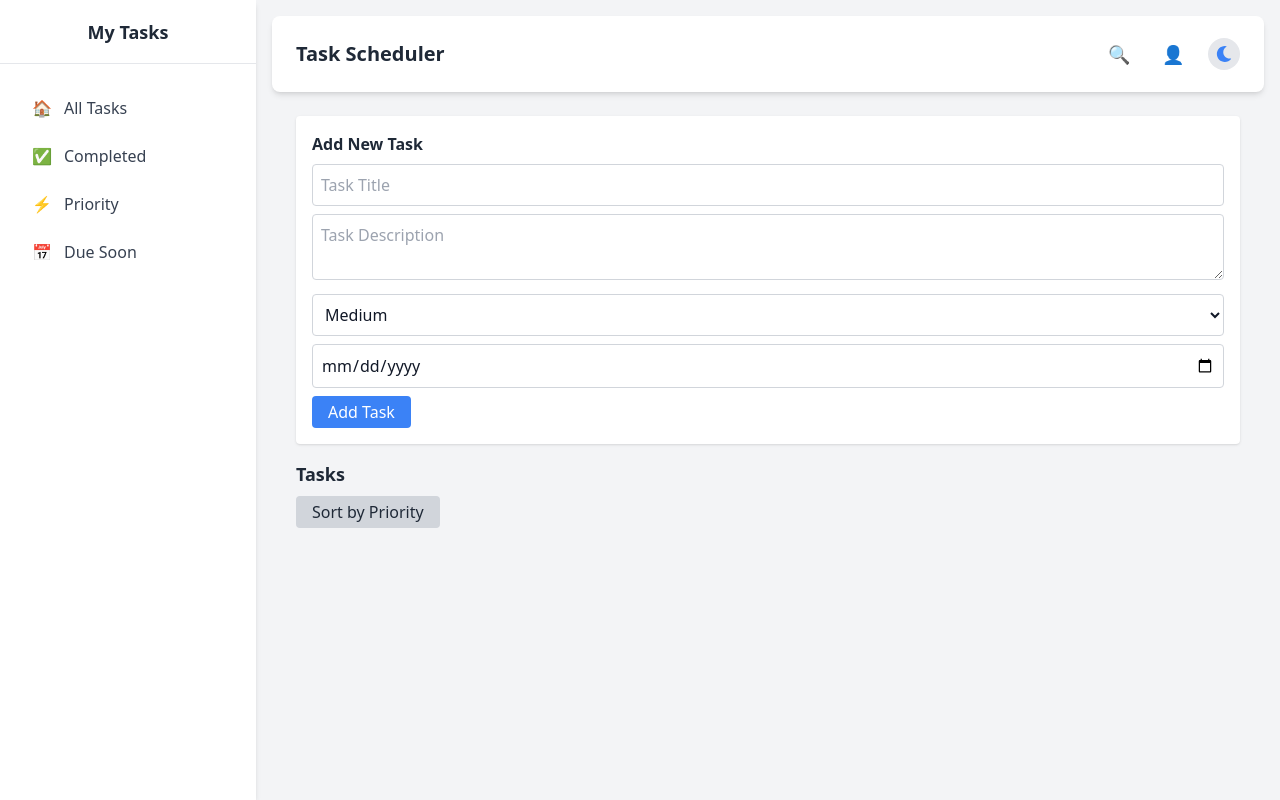
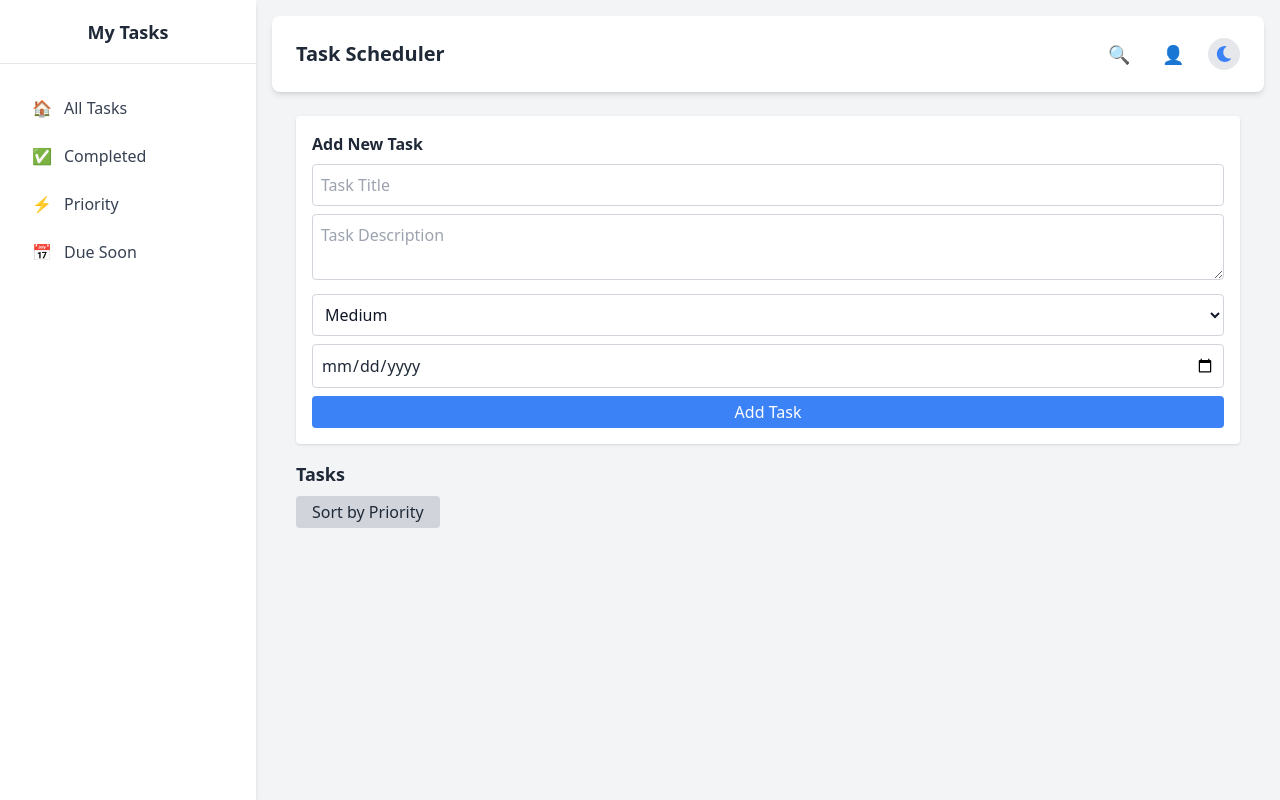
Before and after one commit to Srinivaskoruprolu007/task-manager, a React (Vite) app: page / in a window 1280 px wide. Built offline with nearby package versions, Linux system fonts and the light colour scheme.

Commit message:
added small changes

```diff
--- a/package.json
+++ b/package.json
@@ -13,6 +13,7 @@
     "autoprefixer": "^10.4.20",
     "postcss": "^8.4.47",
     "react": "^18.3.1",
+    "react-datepicker": "^7.5.0",
     "react-dom": "^18.3.1",
     "react-icons": "^5.3.0",
     "tailwindcss": "^3.4.14"
--- a/src/App.jsx
+++ b/src/App.jsx
@@ -7,9 +7,9 @@ import AddTaskForm from "./components/AddTaskForm";
 function App() {
   const [tasks, setTasks] = useState([]);
   const [isDarkMode, setIsDarkMode] = useState(false);
-  const addTask = (newTask) => {
-    const taskWithId = { ...newTask, id: Date.now() };
-    setTasks([...tasks, taskWithId]);
+  const addTask = (task) => {
+    const newTask = { ...task, id: Date.now() };
+    setTasks((prevTasks) => [...prevTasks, newTask]);
   };
   const updateTask = (id, updatedTask) => {
     setTasks(
@@ -25,7 +25,7 @@ function App() {
         <Sidebar />
         <div className="flex-1 p-4 flex flex-col">
           <Header isDarkMode={isDarkMode} setIsDarkMode={setIsDarkMode} />
-          <main className="flex-1 p-6 bg-gray-1">
+          <main className="flex-1 p-6">
             <AddTaskForm addTask={addTask} />
             <TaskList
               tasks={tasks}
--- a/src/components/AddTaskForm.jsx
+++ b/src/components/AddTaskForm.jsx
@@ -14,7 +14,7 @@ const AddTaskForm = ({ addTask }) => {
     setTitle("");
     setDescription("");
     setPriority("Medium");
-    setDueDate("");
+    setDueDate(null);
   };
 
   return (
@@ -22,7 +22,9 @@ const AddTaskForm = ({ addTask }) => {
       onSubmit={onSubmitHandler}
       className="mb-4 bg-white dark:bg-gray-800 p-4 rounded shadow"
     >
-      <h3 className="font-semibold mb-2 text-gray-800 dark:text-gray-100">Add New Task</h3>
+      <h3 className="font-semibold mb-2 text-gray-800 dark:text-gray-100">
+        Add New Task
+      </h3>
       <input
         type="text"
         placeholder="Task Title"
@@ -45,19 +47,25 @@ const AddTaskForm = ({ addTask }) => {
         className="w-full p-2 mb-2 border border-gray-300 dark:border-gray-600 rounded bg-white dark:bg-gray-700 text-gray-900 dark:text-gray-100"
         required
       >
-        <option value="Low">Low</option>
-        <option value="Medium">Medium</option>
-        <option value="High">High</option>
+        <option value="Low" className="text-green-400">
+          Low
+        </option>
+        <option value="Medium" className="text-yellow-400">
+          Medium
+        </option>
+        <option value="High" className="text-red-400">
+          High
+        </option>
       </select>
       <input
         type="date"
         value={dueDate}
         onChange={(e) => setDueDate(e.target.value)}
-        className="w-full p-2 mb-2 border border-gray-300 dark:border-gray-600 rounded bg-white dark:bg-gray-700 text-gray-900 dark:text-gray-100"
+        className="w-full p-2 mb-2 border border-gray-300 rounded dark:bg-gray-700 dark:text-gray-100"
       />
       <button
         type="submit"
-        className="bg-blue-500 text-white py-1 px-4 rounded hover:bg-blue-600 dark:bg-blue-600 dark:hover:bg-blue-700"
+        className="w-full bg-blue-500 text-white py-1 px-4 rounded hover:bg-blue-600 dark:bg-blue-600 dark:hover:bg-blue-700"
       >
         Add Task
       </button>
--- a/src/components/TaskItem.jsx
+++ b/src/components/TaskItem.jsx
@@ -38,9 +38,15 @@ const TaskItem = ({ task, onDelete, onUpdate }) => {
             onChange={(e) => setEditedPriority(e.target.value)}
             className="w-full p-2 mb-2 border border-gray-300 dark:border-gray-600 dark:bg-gray-700 rounded text-gray-900 dark:text-gray-100"
           >
-            <option value="Low">Low</option>
-            <option value="Medium">Medium</option>
-            <option value="High">High</option>
+            <option value="Low" className="text-green-400">
+              Low
+            </option>
+            <option value="Medium" className="text-yellow-400">
+              Medium
+            </option>
+            <option value="High" className="text-red-400">
+              High
+            </option>
           </select>
           <input
             type="date"
```
Also changed, not shown: 1 other file (tests, documents, lock files or other folders).
